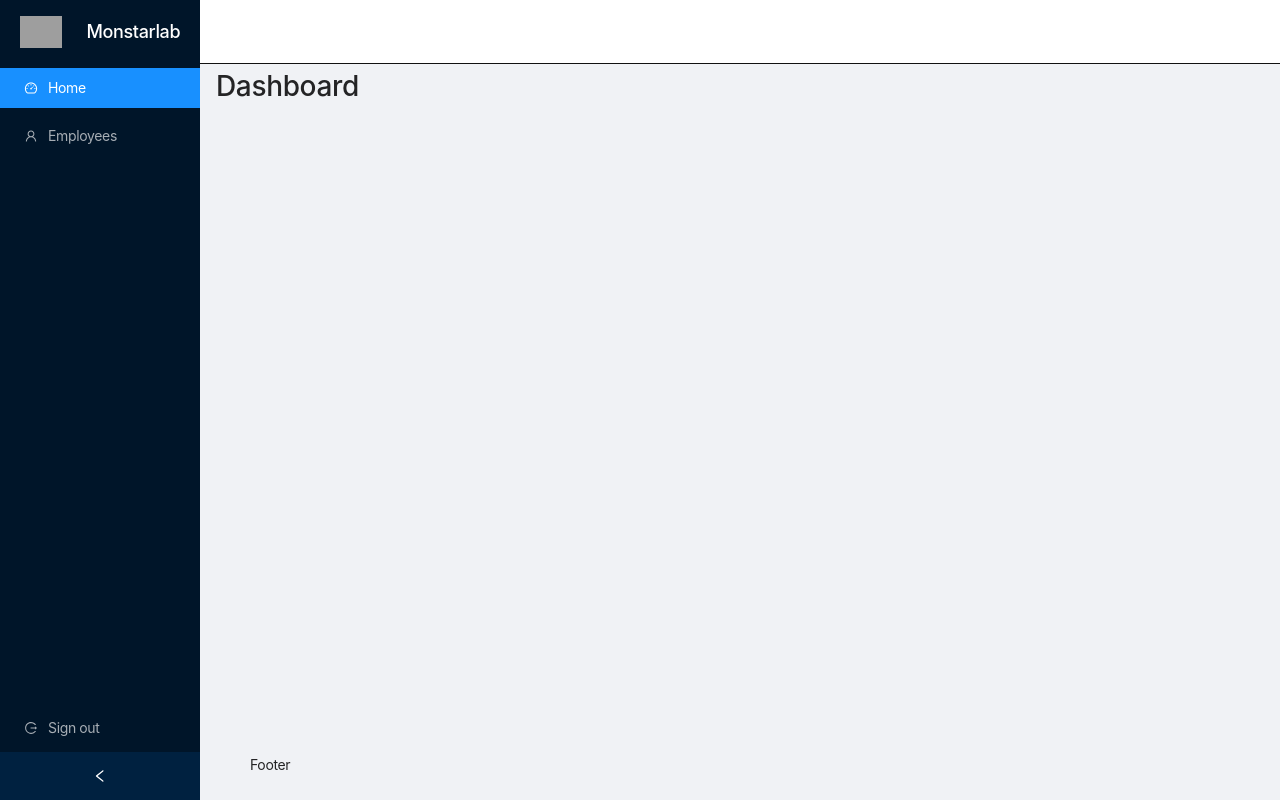
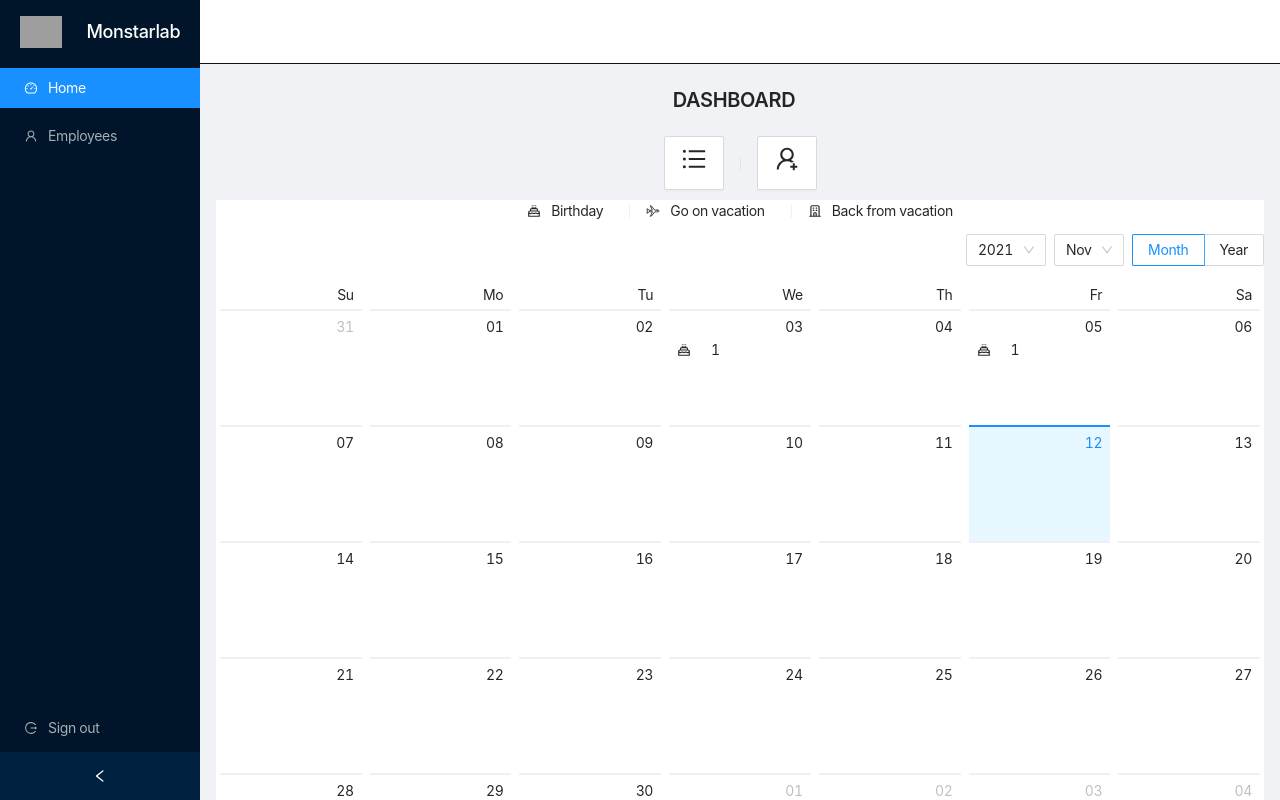
Before and after one commit to mvn-huyphan-dn/fe-advanced-final-project, a React (Create React App) app: page / in a window 1280 px wide. Shown: the top 800 px of the page. Built offline with nearby package versions, Linux system fonts and the light colour scheme; sample sign-in values are in the browser's storage; grey boxes are pictures that could not be loaded.

Commit message:
Dashboard Page

```diff
--- a/src/assets/scss/pages/_all.scss
+++ b/src/assets/scss/pages/_all.scss
@@ -5,3 +5,4 @@
 @import 'add-page';
 @import 'edit-page';
 @import 'detail-page';
+@import 'dashboard';
--- /dev/null
+++ b/src/assets/scss/pages/_dashboard.scss
@@ -0,0 +1,29 @@
+.page-dashboard {
+  .calendar-note {
+    font-size: f-pxRem(14);
+    span {
+      margin-left: 10px;
+    }
+  }
+  .calendar-note,
+  .calendar-navigation {
+    background: map-get($colors, white);
+  }
+  .calendar {
+    .cell-count {
+      margin-left: 20px;
+    }
+  }
+  .button-navi-list {
+    margin-bottom: 10px;
+    .button-wrapper {
+      width: 100%;
+      height: 100%;
+      .navi-button {
+        font-size: f-pxRem(28) !important;
+        height: 100%;
+        width: 100%;
+      }
+    }
+  }
+}
--- a/src/assets/scss/state/_state.scss
+++ b/src/assets/scss/state/_state.scss
@@ -16,3 +16,7 @@
 .txt-center {
   text-align: center;
 }
+
+.align-center {
+  align-items: center;
+}
--- /dev/null
+++ b/src/components/Calendar/index.js
@@ -0,0 +1,7 @@
+import dayjsGenerateConfig from 'rc-picker/lib/generate/dayjs';
+import generateCalendar from 'antd/lib/calendar/generateCalendar';
+import 'antd/lib/calendar/style';
+
+const Calendar = generateCalendar(dayjsGenerateConfig);
+
+export default Calendar;
--- a/src/components/index.js
+++ b/src/components/index.js
@@ -2,10 +2,12 @@ import ProvideAuth from './ProvideAuth'
 import CustomHeader from './Header'
 import SideBar from './Sidebar'
 import DatePicker from './DatePicker'
+import Calendar from './Calendar'
 
 export {
   ProvideAuth,
   CustomHeader,
   SideBar,
-  DatePicker
+  DatePicker,
+  Calendar
 }
--- a/src/pages/Features/Dashboard/index.js
+++ b/src/pages/Features/Dashboard/index.js
@@ -1,5 +1,134 @@
+import { PageHeader, Space, Divider, Button, Tooltip } from "antd"
+import { Calendar } from '../../../components'
+import { useSelector, useDispatch } from "react-redux"
+import dayjs from "dayjs"
+import React, { useEffect } from 'react'
+import { getEmployeeList } from '../../../features/employee/employeeSlice';
+import { setLoadingFalse } from '../../../features/loading/loadingSlice';
+import { birthFormat, dateFormat } from "../../../core/constants"
+import { AiOutlineUnorderedList, AiOutlineUserAdd } from 'react-icons/ai'
+import { HiOutlineCake, HiOutlineOfficeBuilding } from "react-icons/hi";
+import { IoAirplaneOutline } from "react-icons/io5";
+import { Link } from "react-router-dom"
+
 export default function Dashboard() {
+  const employeeData = useSelector(state => state.employee.employeeList)
+  const dispatch = useDispatch()
+
+  useEffect(() => {
+    setTimeout(() => {
+      dispatch(getEmployeeList({}))
+      dispatch(setLoadingFalse({}))
+    }, 3000);
+  }, [dispatch])
+
+  function getListData(value) {
+    let listData;
+    const dayInMonth = dayjs().daysInMonth()
+    for (let i = 0; i <= 11; i++) {
+      for (let j = 1; j <= dayInMonth; j++) {
+        if (value.month() === i && value.date() === j) {
+          let birth = [];
+          let listStartVacation = []
+          let listEndVacation = []
+          employeeData.forEach(item => {
+            if (dayjs(item.birth, birthFormat).day() === j
+              && dayjs(item.birth, birthFormat).month() === i)
+              birth.push(item.id);
+            if (dayjs(item.startDate, dateFormat).day() === j
+              && dayjs(item.startDate, dateFormat).month() === i)
+              listStartVacation.push(item.id)
+            if (dayjs(item.endDate, dateFormat).day() === j
+              && dayjs(item.startDate, dateFormat).month() === i)
+              listEndVacation.push(item.id)
+          })
+          listData = {
+            birth,
+            listStartVacation,
+            listEndVacation
+          }
+        }
+      }
+    }
+    return listData || {};
+  }
+
+  function dateCellRender(value) {
+    const listData = getListData(value);
+    return (
+      <ul className="events flex-column">
+        {listData ?
+          <>
+            {listData.birth && listData.birth.length ?
+              <li className='flex align-center'><HiOutlineCake /> <span className='cell-count'>{listData.birth.length}</span> </li>
+              : null}
+            {listData.listStartVacation && listData.listStartVacation.length ?
+              <li className='flex align-center'><IoAirplaneOutline /> <span className='cell-count'>{listData.listStartVacation.length}</span> </li>
+              : null}
+            {listData.listEndVacation && listData.listEndVacation.length ?
+              <li className='flex align-center'><HiOutlineOfficeBuilding /> <span className='cell-count'>{listData.listEndVacation.length}</span>  </li>
+              : null}
+          </>
+          :
+          null}
+      </ul>
+    );
+  }
+
+  function getMonthData(value) {
+    if (value.month() === 8) {
+      return 1394;
+    }
+  }
+
+  function monthCellRender(value) {
+    const num = getMonthData(value);
+    return num ? (
+      <div className="notes-month">
+        <section>{num}</section>
+        <span>Backlog number</span>
+      </div>
+    ) : null;
+  }
+
   return (
-    <h2>Dashboard</h2>
+    <div className='page-dashboard flex-column'>
+      <PageHeader
+        className="content-page-header flex-center"
+        title='DASHBOARD'>
+      </PageHeader>
+      <Space className='button-navi-list flex-center' split={<Divider type="vertical" />}>
+        <Link className='button-wrapper' to='/employees'>
+          <Tooltip placement="top" title='List employee'>
+            <Button className='navi-button flex-center'>
+              <AiOutlineUnorderedList />
+            </Button>
+          </Tooltip>
+        </Link>
+        <Link className='button-wrapper' to='/add-employee'>
+          <Tooltip placement="top" title='List employee'>
+            <Button className='navi-button flex-center'>
+              <AiOutlineUserAdd />
+            </Button>
+          </Tooltip>
+        </Link>
+      </Space>
+      <Space className='calendar-note flex-center' split={<Divider type="vertical" />}>
+        <div className='flex align-center'>
+          <HiOutlineCake /> <span>Birthday</span>
+        </div>
+        <div className='flex align-center'>
+          <IoAirplaneOutline /> <span>Go on vacation</span>
+        </div>
+        <div className='flex align-center'>
+          <HiOutlineOfficeBuilding /> <span>Back from vacation</span>
+        </div>
+      </Space>
+      <Calendar
+        className='calendar'
+        dateCellRender={dateCellRender}
+        monthCellRender={monthCellRender}
+      />
+    </div>
   )
 }
```
